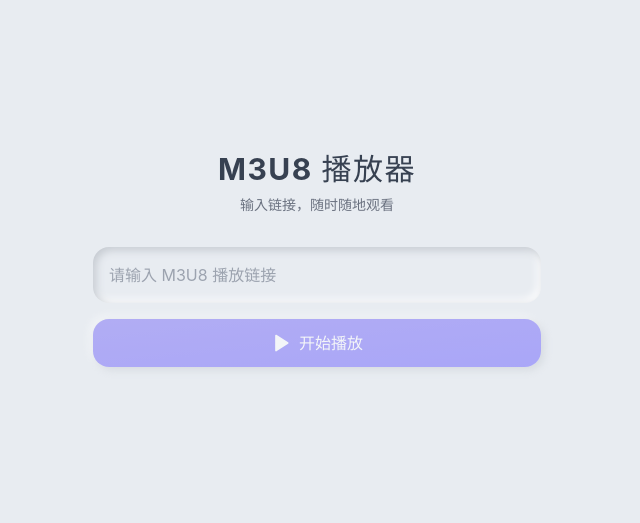
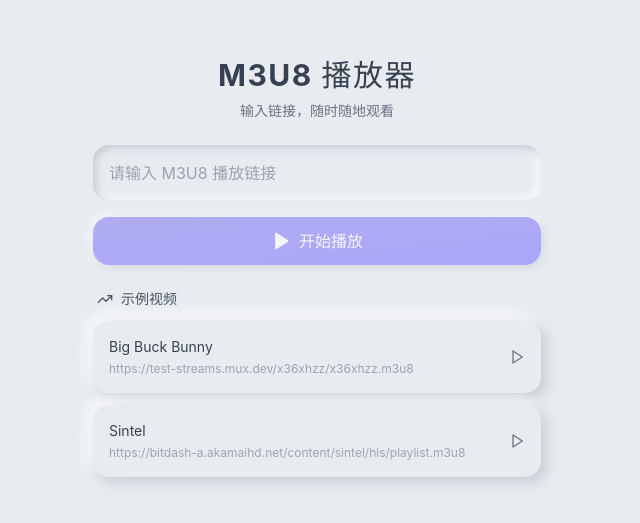
Before and after one commit to xhwljs/m3u8, a React (Vite) app: page / in a window 1280 px wide. Shown: the part 117-640 px from the top of the page, without its empty margins (323-963 px from the left). Built offline with nearby package versions, Linux system fonts and the light colour scheme.

Commit message:
feat: 添加示例视频和优化用户体验
- 添加演示视频链接（Big Buck Bunny 和 Sintel）
- 优化首页 UI 布局，添加示例视频区域
- 增强视频播放器功能，添加重试功能
- 优化 HLS 缓冲配置
- 更新 README.md

```diff
--- a/src/components/VideoPlayer.tsx
+++ b/src/components/VideoPlayer.tsx
@@ -1,7 +1,7 @@
-import React, { useEffect, useRef, useState } from 'react';
+import React, { useEffect, useRef, useState, useCallback } from 'react';
 import Hls from 'hls.js';
 import { PlaybackControls } from './PlaybackControls';
-import { Loader2, AlertCircle } from 'lucide-react';
+import { Loader2, AlertCircle, RefreshCw } from 'lucide-react';
 
 interface VideoPlayerProps {
   url: string;
@@ -21,7 +21,7 @@ export const VideoPlayer: React.FC<VideoPlayerProps> = ({ url }) => {
   const [state, setState] = useState<PlayerState>('loading');
   const [errorMsg, setErrorMsg] = useState<string>('');
 
-  useEffect(() => {
+  const initializePlayer = useCallback(() => {
     const video = videoRef.current;
     if (!video) return;
 
@@ -36,6 +36,8 @@ export const VideoPlayer: React.FC<VideoPlayerProps> = ({ url }) => {
       const hls = new Hls({
         enableWorker: true,
         lowLatencyMode: true,
+        maxBufferLength: 30,
+        maxMaxBufferLength: 60,
       });
       hlsRef.current = hls;
 
@@ -59,6 +61,10 @@ export const VideoPlayer: React.FC<VideoPlayerProps> = ({ url }) => {
       setState('error');
       setErrorMsg('您的浏览器不支持HLS播放');
     }
+  }, [url]);
+
+  useEffect(() => {
+    initializePlayer();
 
     return () => {
       if (hlsRef.current) {
@@ -66,7 +72,7 @@ export const VideoPlayer: React.FC<VideoPlayerProps> = ({ url }) => {
         hlsRef.current = null;
       }
     };
-  }, [url]);
+  }, [initializePlayer]);
 
   useEffect(() => {
     const video = videoRef.current;
@@ -148,6 +154,15 @@ export const VideoPlayer: React.FC<VideoPlayerProps> = ({ url }) => {
     }
   };
 
+  const retry = () => {
+    if (videoRef.current) {
+      videoRef.current.pause();
+      videoRef.current.removeAttribute('src');
+      videoRef.current.load();
+    }
+    initializePlayer();
+  };
+
   return (
     <div ref={containerRef} className="relative w-full bg-black group">
       <video
@@ -168,7 +183,14 @@ export const VideoPlayer: React.FC<VideoPlayerProps> = ({ url }) => {
         <div className="absolute inset-0 flex flex-col items-center justify-center bg-black/80 z-20 p-6 text-center">
           <AlertCircle className="w-12 h-12 text-red-400 mb-4" />
           <p className="text-white text-lg font-medium mb-2">播放失败</p>
-          <p className="text-gray-400 text-sm">{errorMsg}</p>
+          <p className="text-gray-400 text-sm mb-4">{errorMsg}</p>
+          <button
+            onClick={retry}
+            className="flex items-center gap-2 bg-[#6c63ff] hover:bg-[#5a52e6] text-white px-6 py-3 rounded-full transition-colors"
+          >
+            <RefreshCw size={18} />
+            重试
+          </button>
         </div>
       )}
 
--- a/src/pages/HomePage.tsx
+++ b/src/pages/HomePage.tsx
@@ -2,8 +2,9 @@ import React, { useState, useEffect } from 'react';
 import { useNavigate } from 'react-router-dom';
 import { NeumorphicInput } from '../components/NeumorphicInput';
 import { NeumorphicButton } from '../components/NeumorphicButton';
+import { NeumorphicCard } from '../components/NeumorphicCard';
 import { HistoryList } from '../components/HistoryList';
-import { Play } from 'lucide-react';
+import { Play, TrendingUp } from 'lucide-react';
 
 interface HistoryItem {
   url: string;
@@ -11,6 +12,12 @@ interface HistoryItem {
 }
 
 const STORAGE_KEY = 'm3u8_player_history';
+
+// 演示视频链接
+const DEMO_LINKS = [
+  'https://test-streams.mux.dev/x36xhzz/x36xhzz.m3u8',
+  'https://bitdash-a.akamaihd.net/content/sintel/hls/playlist.m3u8',
+];
 
 export const HomePage: React.FC = () => {
   const [url, setUrl] = useState('');
@@ -49,8 +56,8 @@ export const HomePage: React.FC = () => {
 
   return (
     <div className="min-h-screen bg-[#e8ecf1] p-6 flex flex-col items-center justify-center">
-      <div className="w-full max-w-md space-y-8">
-        <div className="text-center mb-4">
+      <div className="w-full max-w-md space-y-6">
+        <div className="text-center mb-2">
           <h1 className="text-3xl font-bold text-gray-700 tracking-wider">
             M3U8 播放器
           </h1>
@@ -79,7 +86,34 @@ export const HomePage: React.FC = () => {
           </NeumorphicButton>
         </div>
 
-        <div className="pt-4">
+        {/* 演示链接区域 */}
+        <div className="space-y-3">
+          <div className="flex items-center gap-2 px-1">
+            <TrendingUp size={16} className="text-gray-600" />
+            <h3 className="text-gray-600 font-medium text-sm">示例视频</h3>
+          </div>
+          {DEMO_LINKS.map((demoUrl, idx) => (
+            <NeumorphicCard
+              key={idx}
+              onClick={() => handlePlay(demoUrl)}
+              className="cursor-pointer hover:shadow-[4px_4px_12px_#c4c9d0,-4px_-4px_12px_#ffffff] transition-all"
+            >
+              <div className="flex items-center justify-between">
+                <div className="flex-1 min-w-0 mr-2">
+                  <p className="text-gray-700 text-sm truncate">
+                    {idx === 0 ? 'Big Buck Bunny' : 'Sintel'}
+                  </p>
+                  <p className="text-gray-400 text-xs mt-1 truncate">
+                    {demoUrl}
+                  </p>
+                </div>
+                <Play size={16} className="text-gray-500" />
+              </div>
+            </NeumorphicCard>
+          ))}
+        </div>
+
+        <div className="pt-2">
           <HistoryList
             history={history}
             onSelect={handlePlay}
```
Also changed, not shown: 1 other file (tests, documents, lock files or other folders).
